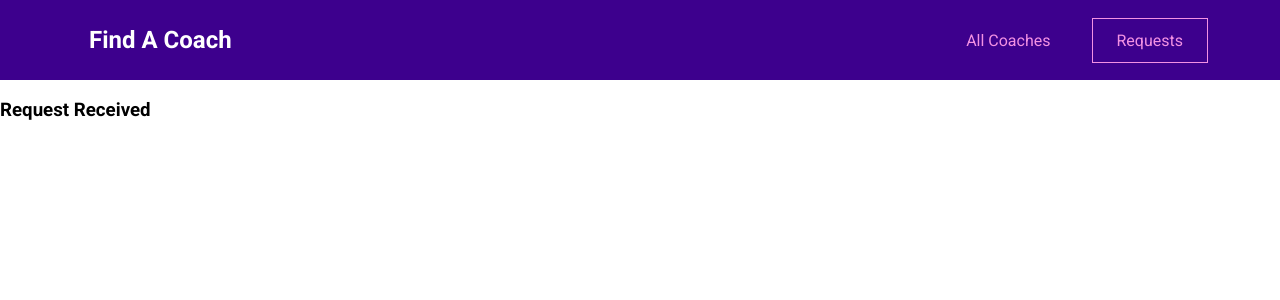
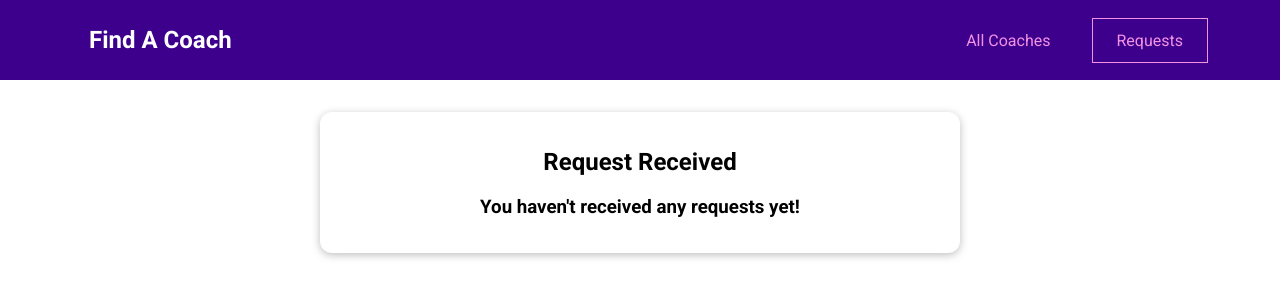
Before and after one commit to deepakioo/coachFinder, a Vue app: page /requests in a window 1280 px wide. Shown: the top 300 px of the page. Built offline with nearby package versions, Linux system fonts and the light colour scheme.

Commit message:
storing request with vuex and displaying it

```diff
--- /dev/null
+++ b/src/components/requests/RequestItem.vue
@@ -0,0 +1,42 @@
+<template>
+    <li>
+        <div>
+            <a :href="emailLink">{{email}}</a>
+        </div>
+        <p>{{message}}</p>
+    </li>
+</template>
+
+<script>
+export default {
+    props:['email','message'],
+    computed:{
+        emailLink(){
+            return 'mailto:' + this.email
+        }
+    }
+}
+</script>
+
+<style scoped>
+   li {
+  margin: 1rem 0;
+  border: 1px solid #ccc;
+  padding: 1rem;
+}
+
+a {
+  color: #3d008d;
+  text-decoration: none;
+  font-weight: bold;
+}
+
+a:hover,
+a:active {
+  color: #8d007a;
+}
+
+p {
+  margin: 0.5rem 0 0 0;
+}
+</style>
--- a/src/pages/requests/Contact.vue
+++ b/src/pages/requests/Contact.vue
@@ -6,11 +6,11 @@
         </div>
         <div>
             <label for="message">Message</label>
-            <textarea  id="message"  v-model.trim="message" rows="5"></textarea>
+            <textarea  id="message"  v-model.trim="message" rows="4"></textarea>
         </div>
         <p class="errors" v-if="!formIsValid">Please enter a valid email and non-empty message</p>
         <div class="actions">
-            <base-button>Send Message</base-button>
+          <base-button>Send Message</base-button>
         </div>
     </form>
 </template>
@@ -31,6 +31,12 @@ export default {
              this.formIsValid = false
              return
          }
+         this.$store.dispatch('requests/contactCoach', {
+              email: this.email,
+              message: this.message,
+              coachId: this.$route.params.id
+         });
+         this.$router.replace('/coaches')
         }
     }
 }
@@ -59,7 +65,7 @@ textarea {
   width: 100%;
   font: inherit;
   border: 1px solid #ccc;
-  padding: 0.15rem;
+  padding: 0.50rem;
 }
 
 input:focus,
--- a/src/pages/requests/RequestsReceived.vue
+++ b/src/pages/requests/RequestsReceived.vue
@@ -1,3 +1,43 @@
 <template>
-    <h3>Request Received</h3>
+    <section>
+        <base-card>
+        <header>
+            <h2>Request Received</h2>
+        </header>
+        <ul v-if="hasRequests">
+           <request-item v-for="request in receivedRequests" :key="request.id" :email="request.userEmail" :message="request.message"></request-item>
+        </ul>
+        <h3 v-else>You haven't received any requests yet!</h3>
+        </base-card>
+    </section>
 </template>
+<script>
+import RequestItem from '../../components/requests/RequestItem.vue'
+export default {
+    computed:{
+        receivedRequests(){
+           return this.$store.getters['requests/requests']
+        },
+        hasRequests(){
+            return this.$store.getters['requests/hasRequests']
+        }
+    },
+    components:{RequestItem}
+}
+</script>
+<style  scoped>
+header {
+  text-align: center;
+}
+
+ul {
+  list-style: none;
+  margin: 2rem auto;
+  padding: 0;
+  max-width: 30rem;
+}
+
+h3 {
+  text-align: center;
+}
+</style>
--- a/src/store/index.js
+++ b/src/store/index.js
@@ -2,10 +2,11 @@
 import { createStore } from 'vuex';
 
 import coachesModule from './modules/coaches/index.js';
-
+import requestModule from './modules/requests/index.js'
 const store = createStore({
   modules: {
-    coaches: coachesModule
+    coaches: coachesModule,
+    requests: requestModule
   },
   state(){
     return{
--- /dev/null
+++ b/src/store/modules/requests/actions.js
@@ -0,0 +1,12 @@
+
+export default {
+     contactCoach(context,payload){
+      const newRequest = {
+          id : new Date().toISOString(),
+          coachId: payload.coachId,
+          userEmail : payload.email,
+          message: payload.message
+      }
+      context.commit('addRequest', newRequest)
+     }
+}
--- /dev/null
+++ b/src/store/modules/requests/getters.js
@@ -0,0 +1,11 @@
+
+
+export default {
+    requests(state,_,_2,rootGetters){
+        const coachId = rootGetters.userId;
+        return state.requests.filter(request => request.coachId === coachId)
+    },
+    hasRequests(_, getters){
+        return getters.requests && getters.requests.length > 0;
+    }
+}
--- /dev/null
+++ b/src/store/modules/requests/index.js
@@ -0,0 +1,16 @@
+
+import mutations from './mutations.js'
+import getters from './getters.js'
+import actions from './actions.js'
+export default {
+    namespaced:true,
+    state(){
+        return{
+            requests:[] ,
+
+        }
+    },
+    mutations,
+    actions,
+    getters
+}
--- /dev/null
+++ b/src/store/modules/requests/mutations.js
@@ -0,0 +1,7 @@
+
+
+export default {
+    addRequest(state, payload){
+       state.requests.push(payload)
+    }
+}
```
